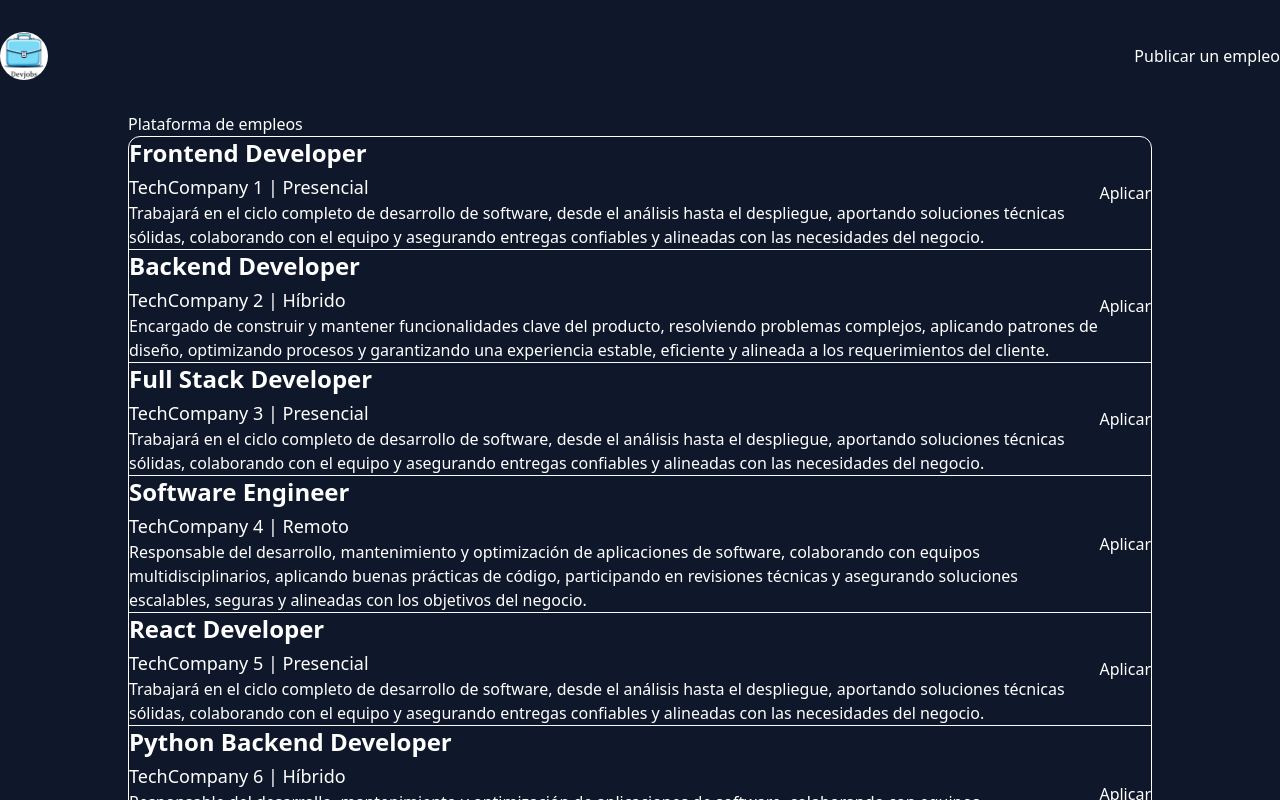
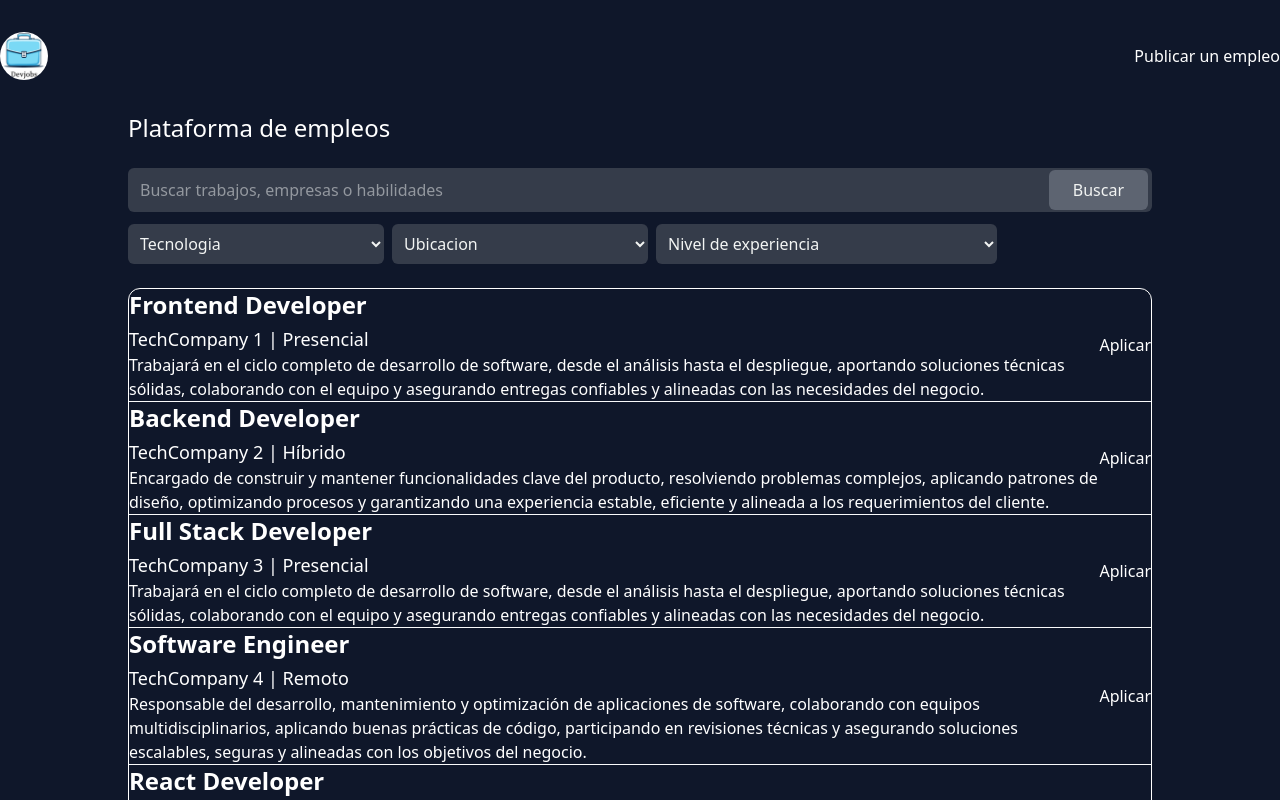
Before and after one commit to sergioluis24/react-practiceOne, a React (Vite) app: page / in a window 1280 px wide. Shown: the top 800 px of the page. Built offline with nearby package versions, Linux system fonts and the light colour scheme.

Commit message:
Feat:finally layout from search

```diff
--- a/src/components/Content-primary.jsx
+++ b/src/components/Content-primary.jsx
@@ -1,19 +1,27 @@
 import { useState } from "react";
 import { Pagination } from "./Pagination.jsx";
 import { JobListings } from "./JobListings.jsx";
+import { Search } from "./Search.jsx";
+import jobs from "./../data.json";
+
 export function ContentPrimary() {
   const [currentPage, setCurrentPage] = useState(1);
+  const RESULTS_PER_PAGE = 5;
+
+  const totalPages = Math.ceil(jobs.length / RESULTS_PER_PAGE);
+
   function handlePageChange(page) {
     setCurrentPage(page);
   }
   return (
     <>
       <main className="grow shrink w-[80%] mx-auto">
-        <h1 className="">Plataforma de empleos</h1>
-        <JobListings />
+        <h1 className="mb-6 text-2xl  ">Plataforma de empleos</h1>
+        <Search />
+        <JobListings jobs={jobs} />
         <Pagination
           currentPage={currentPage}
-          totalPages={10}
+          totalPages={totalPages}
           onPageChange={handlePageChange}
         />
       </main>
--- a/src/components/JobListings.jsx
+++ b/src/components/JobListings.jsx
@@ -1,6 +1,6 @@
 import { JobCard } from "./JobCard.jsx";
 import data from "./../data.json";
-export function JobListings() {
+export function JobListings(job) {
   return (
     <section className="border boder-gray-300 rounded-xl overflow-hidden">
       {data.map((job) => (
--- /dev/null
+++ b/src/components/Search.jsx
@@ -0,0 +1,67 @@
+import { useId } from "react";
+
+export function Search() {
+  const searchId = useId(),
+    tecnologyId = useId(),
+    locationId = useId(),
+    experienceLevelId = useId();
+  return (
+    <>
+      <form className="mb-6">
+        <section className="flex relative h-11 mb-3">
+          <input
+            className="bg-[#353c4a] text-[#f2f4f3] block w-full h-full py-2 px-3 border-0 rounded-md"
+            type="text"
+            name={searchId}
+            id={searchId}
+            placeholder="Buscar trabajos, empresas o habilidades"
+          />
+          <button
+            type="submit"
+            className="absolute top-[5%] right-1 bg-[#5d6471] text-[#f2f4f3] h-9/10 px-6 rounded-md cursor-pointer"
+          >
+            Buscar
+          </button>
+        </section>
+        <section className="flex gap-2">
+          <select
+            className="bg-[#353c4a] text-[#f2f4f3] w-3/12 p-2 rounded-md"
+            name={tecnologyId}
+            id={tecnologyId}
+          >
+            <option value="">Tecnologia</option>
+
+            <option value="javascript">Javascript</option>
+            <option value="python">Python</option>
+            <option value="react">React</option>
+            <option value="nodejs">Node.js</option>
+          </select>
+          <select
+            className="bg-[#353c4a] text-[#f2f4f3] w-3/12 p-2 rounded-md"
+            name={locationId}
+            id={locationId}
+          >
+            <option value="">Ubicacion</option>
+
+            <option value="remoto">Remoto</option>
+            <option value="santiago">Santiago</option>
+            <option value="lavega">La vega</option>
+            <option value="santodomingo">Santo Domingo</option>
+          </select>
+          <select
+            className="bg-[#353c4a] text-[#f2f4f3] w-4/12 p-2 rounded-md"
+            name={experienceLevelId}
+            id={experienceLevelId}
+          >
+            <option value="">Nivel de experiencia</option>
+
+            <option value="junior">Junior</option>
+            <option value="mid">Mid-level</option>
+            <option value="senior">Senior</option>
+            <option value="lead">Lead</option>
+          </select>
+        </section>
+      </form>
+    </>
+  );
+}
```
